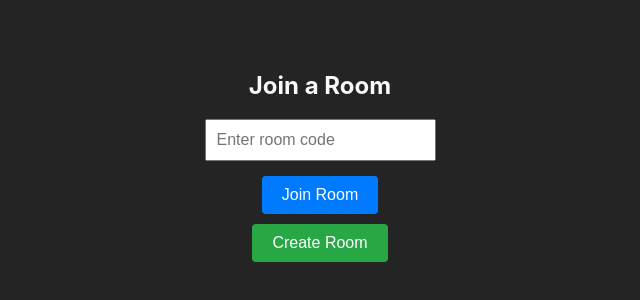
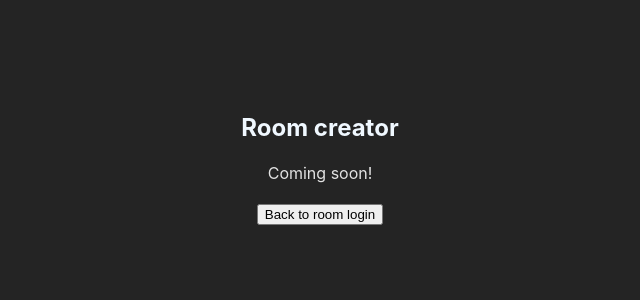
Before and after one commit to KladeRe/MultiBump, a React (Vite) app in the folder client/: page /create in a window 1280 px wide. Before the commit this address led to /login. Shown: the part 238-538 px from the top of the page, without its empty margins (320-960 px from the left). Built offline with nearby package versions, Linux system fonts and the light colour scheme.

Commit message:
Started groundwork for room creation site

```diff
--- a/client/src/App.tsx
+++ b/client/src/App.tsx
@@ -3,11 +3,13 @@ import './App.css';
 import { Routes, Route, Navigate } from 'react-router-dom';
 import Game from './Game';
 import Login from './Login';
+import RoomMaker from './RoomMaker';
 const App = () => {
   return (
     <Routes>
         <Route path="/game" element={<Game />} />
         <Route path="/login" element={<Login />}/>
+        <Route path="/create" element={<RoomMaker />}/>
         <Route path="*" element={<Navigate to="/login" />} />
     </Routes>
   );
--- a/client/src/Login.tsx
+++ b/client/src/Login.tsx
@@ -12,19 +12,8 @@ const Login = () => {
     }
   };
 
-  const handleRandomJoin = () => {
-    const generateRandomString = (length: number) => {
-      const characters = 'ABCDEFGHIJKLMNOPQRSTUVWXYZabcdefghijklmnopqrstuvwxyz0123456789';
-      let result = '';
-      const charactersLength = characters.length;
-      for (let i = 0; i < length; i++) {
-        result += characters.charAt(Math.floor(Math.random() * charactersLength));
-      }
-      return result;
-    };
-
-    const randomRoomCode = generateRandomString(25);
-    navigate(`/game?room=${randomRoomCode}`);
+  const handleRoomCreate = () => {
+    navigate(`/create`);
   };
 
   return (
@@ -40,7 +29,7 @@ const Login = () => {
       <button onClick={handleJoin} className={styles.button}>
         Join Room
       </button>
-      <button onClick={handleRandomJoin} className={`${styles.button} ${styles.buttonSecondary}`}>
+      <button onClick={handleRoomCreate} className={`${styles.button} ${styles.buttonSecondary}`}>
         Create Room
       </button>
     </div>
--- /dev/null
+++ b/client/src/RoomMaker.tsx
@@ -0,0 +1,21 @@
+import { useNavigate } from 'react-router-dom';
+
+const RoomMaker = () => {
+  const navigate = useNavigate();
+
+  const backToLogin = () => {
+    navigate("/login");
+  }
+  return (
+    <div>
+      <h1>Room creator</h1>
+      <p>Coming soon!</p>
+      <button onClick={backToLogin}>
+        Back to room login
+      </button>
+    </div>
+
+  )
+}
+
+export default RoomMaker;
```
